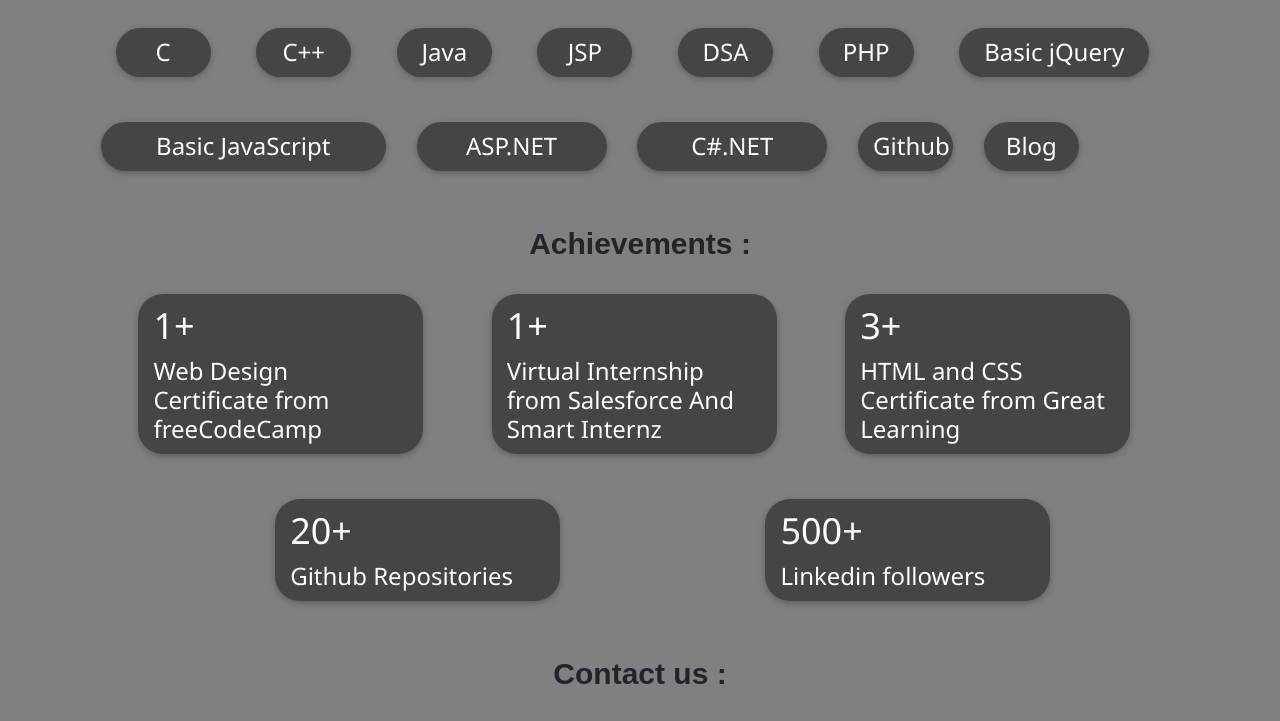
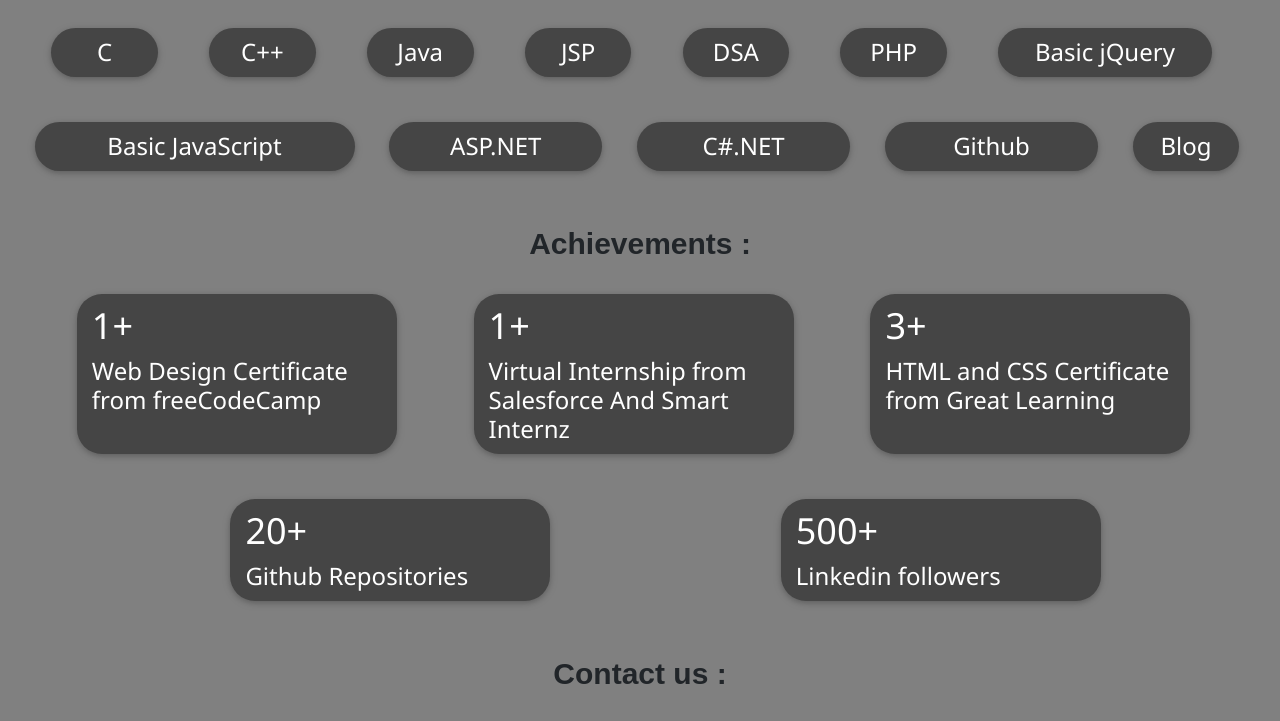
Before and after one commit to Hanumansiyag/portfolio, a plain HTML site: page index.html in a window 1280 px wide. Shown: the part 3688-4409 px from the top of the page. Drawn offline with nearby package versions, Linux system fonts and the light colour scheme.

Commit message:
Update index.html

```diff
--- a/index.html
+++ b/index.html
@@ -1,7 +1,6 @@
 <!DOCTYPE html>
 <html>
 <head>
-	<title>Hanuman Siyag</title>
 	<title>Hanuman Siyag Profile</title>
 	<meta name="viewport" content="width=device-width, initial-scale=1">
 	<meta charset="utf-8">
@@ -59,7 +58,7 @@
 			<div class="col-sm-1"></div>
 		</div><br>
 	</div>
-	<div class="container"><br>
+	<div class="container-fluid"><br>
 		<div class="row">
 			<div class="col-sm-7 w3-card" id="main"><br><br><br>
 				<h1><b>Hey there,</b></h1><br><br>
@@ -216,7 +215,7 @@
 						<div class="col-sm-2 w3-card" id="ski1">
 							<center><h3>C#.NET</h3></center>
 						</div>
-						<div class="col-sm-1 w3-card" id="ski1">
+						<div class="col-sm-2 w3-card" id="ski1">
 							<center><h3>Github</h3></center>
 						</div>
 						<div class="col-sm-1 w3-card" id="ski1">
```
